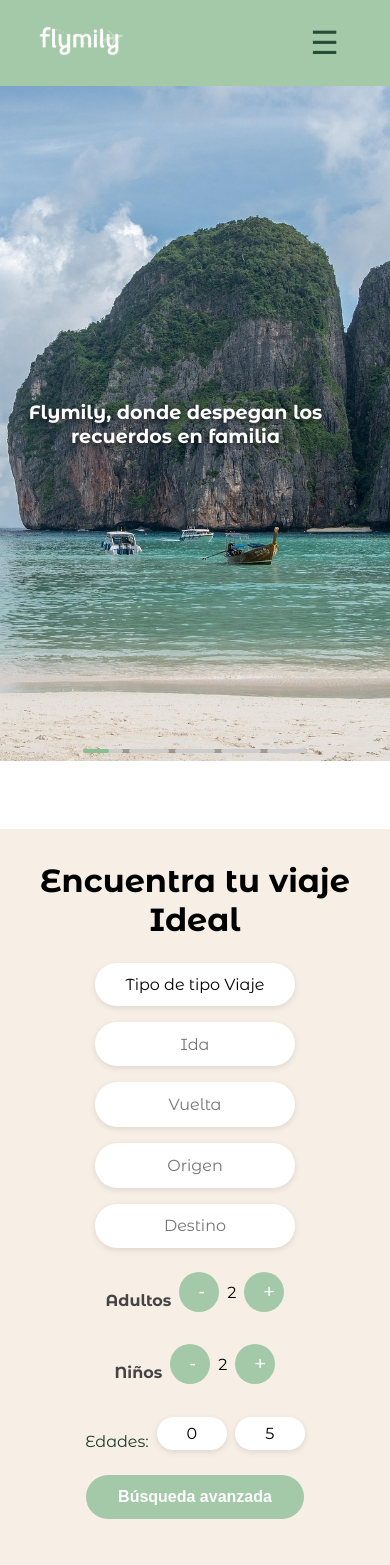
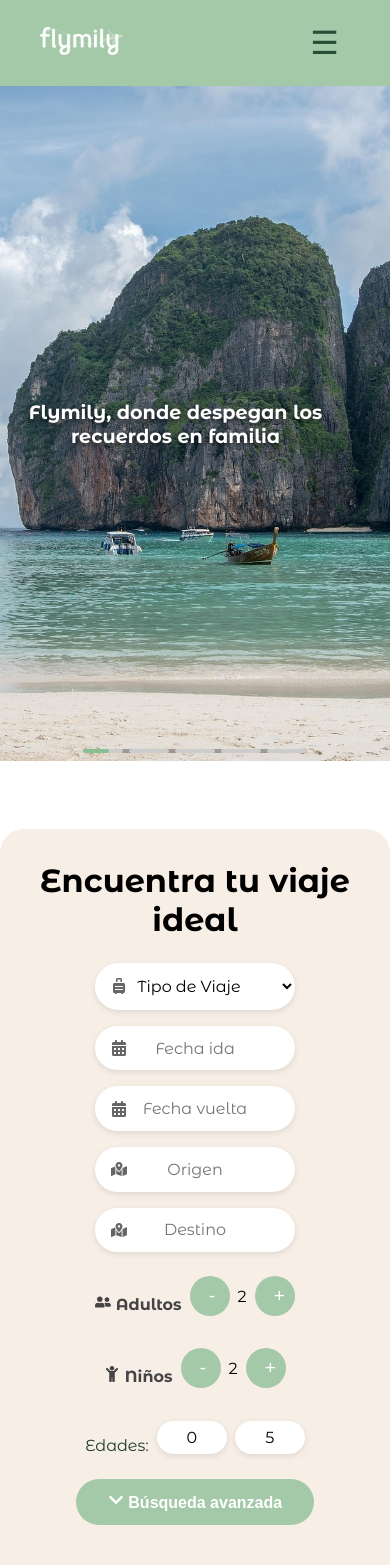
Before and after one commit to Flymily/Flymily-FE, a React (Vite) app: page / in a window 390 px wide. Shown: the top 1565 px of the page. Built offline with nearby package versions, Linux system fonts and the light colour scheme.

Commit message:
add icons to the search engine, change font, photos, home page, optional contact phone number, edit mega menu

```diff
--- a/src/components/navbar/Navbar.module.css
+++ b/src/components/navbar/Navbar.module.css
@@ -66,7 +66,7 @@
   position: fixed;
   top: 0;
   right: 0;
-  width: 80%;
+  width: 40%;
   height: 100vh;
   background-color: #d8ebd8;
   padding: 2rem;
--- a/src/pages/buscador/Buscador.jsx
+++ b/src/pages/buscador/Buscador.jsx
@@ -2,6 +2,32 @@ import React, { useState } from "react";
 import DatePicker from "react-datepicker";
 import "react-datepicker/dist/react-datepicker.css";
 import styles from "./Buscador.module.css";
+import {
+  FaRegMoon,
+  FaCalendarAlt,
+  FaMapMarkedAlt,
+  FaUserFriends,
+  FaChild,
+  FaSearch,
+  FaChevronDown,
+  FaChevronUp,
+  FaSuitcaseRolling
+} from "react-icons/fa";
+
+const InputConIcono = React.forwardRef(({ value, onClick, placeholder }, ref) => (
+  <div className={styles.inputGroup} onClick={onClick}>
+    <FaCalendarAlt className={styles.iconInside} />
+    <input
+      type="text"
+      value={value}
+      onClick={onClick}
+      placeholder={placeholder}
+      ref={ref}
+      readOnly
+      className={styles.inputWithIcon}
+    />
+  </div>
+));
 
 const Buscador = () => {
   const [tipoViaje, setTipoViaje] = useState("");
@@ -17,14 +43,17 @@ const Buscador = () => {
   return (
     <section className={styles.buscadorContainer}>
       <form className={styles.formulario}>
-        <h1 className={styles.titulo}>Encuentra tu viaje Ideal</h1>
+        <h1 className={styles.titulo}>Encuentra tu viaje ideal</h1>
+
         <div className={styles.filaPrincipal}>
+          <div className={styles.inputGroup}>
+            <FaSuitcaseRolling className={styles.iconInside} />
             <select
-            className={styles.selectInput}
+              className={styles.inputWithIcon}
               value={tipoViaje}
               onChange={(e) => setTipoViaje(e.target.value)}
             >
-            <option value="">Tipo de tipo Viaje</option>
+              <option value="">Tipo de Viaje</option>
               <option value="safari">Safari</option>
               <option value="nieve">Nieve</option>
               <option value="montania">Montaña</option>
@@ -33,80 +62,65 @@ const Buscador = () => {
               <option value="ruta">Ruta en coche</option>
               <option value="inspiracion">Busco inspiración</option>
             </select>
+          </div>
+
           <DatePicker
             selected={startDate}
-            onChange={(date) => {
-              console.log("Fecha de ida:", date?.toISOString().split("T")[0]);
-              setStartDate(date);
-            }}
+            onChange={(date) => setStartDate(date)}
             selectsStart
             startDate={startDate}
             endDate={endDate}
-            placeholderText="Ida"
-            className={styles.dateInput}
+            placeholderText="Fecha ida"
+            customInput={<InputConIcono />}
           />
 
           <DatePicker
             selected={endDate}
-            onChange={(date) => {
-              console.log(
-                "Fecha de vuelta:",
-                date?.toISOString().split("T")[0]
-              );
-              setEndDate(date);
-            }}
+            onChange={(date) => setEndDate(date)}
             selectsEnd
             startDate={startDate}
             endDate={endDate}
             minDate={startDate}
-            placeholderText="Vuelta"
-            className={styles.dateInput}
+            placeholderText="Fecha vuelta"
+            customInput={<InputConIcono />}
           />
 
+          <div className={styles.inputGroup}>
+            <FaMapMarkedAlt className={styles.iconInside} />
             <input
               type="text"
               placeholder="Origen"
               value={origen}
               onChange={(e) => setOrigen(e.target.value)}
-            className={styles.textInput}
+              className={styles.inputWithIcon}
             />
+          </div>
 
+          <div className={styles.inputGroup}>
+            <FaMapMarkedAlt className={styles.iconInside} />
             <input
               type="text"
               placeholder="Destino"
               value={destino}
               onChange={(e) => setDestino(e.target.value)}
-            className={styles.textInput}
+              className={styles.inputWithIcon}
             />
+          </div>
         </div>
 
         <div className={styles.personasEdad}>
           <div className={styles.counter}>
-            <label>Adultos</label>
-            <button
-              type="button"
-              onClick={() => setAdultos(Math.max(1, adultos - 1))}
-            >
-              -
-            </button>
+            <label><FaUserFriends /> Adultos</label>
+            <button type="button" onClick={() => setAdultos(Math.max(1, adultos - 1))}>-</button>
             <span>{adultos}</span>
-            <button type="button" onClick={() => setAdultos(adultos + 1)}>
-              +
-            </button>
+            <button type="button" onClick={() => setAdultos(adultos + 1)}>+</button>
           </div>
 
           <div className={styles.counter}>
-            <label>Niños</label>
-            <button
-              type="button"
-              onClick={() => setNinos(Math.max(0, niños - 1))}
-            >
-              -
-            </button>
+            <label><FaChild /> Niños</label>
+            <button type="button" onClick={() => setNinos(Math.max(0, niños - 1))}>-</button>
             <span>{niños}</span>
-            <button type="button" onClick={() => setNinos(niños + 1)}>
-              +
-            </button>
+            <button type="button" onClick={() => setNinos(niños + 1)}>+</button>
           </div>
         </div>
 
@@ -125,9 +139,7 @@ const Buscador = () => {
                 className={styles.edadesInput}
               >
                 {Array.from({ length: 18 }, (_, j) => (
-                  <option key={j} value={j}>
-                    {j}
-                  </option>
+                  <option key={j} value={j}>{j}</option>
                 ))}
               </select>
             ))}
@@ -139,7 +151,7 @@ const Buscador = () => {
           className={styles.advancedToggle}
           onClick={() => setMostrarAvanzado(!mostrarAvanzado)}
         >
-          {mostrarAvanzado ? "Ocultar búsqueda avanzada" : "Búsqueda avanzada"}
+          {mostrarAvanzado ? <><FaChevronUp /> Ocultar</> : <><FaChevronDown /> Búsqueda avanzada</>}
         </button>
 
         {mostrarAvanzado && (
@@ -169,8 +181,9 @@ const Buscador = () => {
             />
           </div>
         )}
+
         <button type="submit" className={styles.botonBuscar}>
-          Buscar
+          <FaSearch /> Buscar
         </button>
       </form>
     </section>
--- a/src/pages/buscador/Buscador.module.css
+++ b/src/pages/buscador/Buscador.module.css
@@ -4,7 +4,9 @@
 }
 .formulario {
     background-color: #f7efe6;
+    border-radius: 1.5rem;
     padding: 2rem;
+    max-width: 1355px;
     margin: 4rem auto;
     display: flex;
     flex-direction: column;
@@ -175,6 +177,36 @@ input[type="number"]::-webkit-outer-spin-button {
     background-color: #3b8b74;
   }
 
+  .inputGroup {
+  position: relative;
+  width: 100%;
+  max-width: 200px;
+}
+
+.inputWithIcon {
+  width: 100%;
+  padding: 0.8rem 1rem 0.8rem 2.5rem;
+  border: none;
+  border-radius: 2rem;
+  background-color: white;
+  font-size: 1rem;
+  box-shadow: 0 2px 6px rgba(0, 0, 0, 0.1);
+  font-family: 'Montserrat Alternates', sans-serif;
+  text-align: left;
+
+}
+
+.iconInside {
+  position: absolute;
+  top: 50%;
+  left: 1rem;
+  transform: translateY(-50%);
+  font-size: 1rem;
+  color: #666;
+  pointer-events: none;
+}
+
+
 @media (max-width: 768px) {
     .filaPrincipal,
     .filtrosAvanzados,
--- a/src/pages/contacto/Contacto.jsx
+++ b/src/pages/contacto/Contacto.jsx
@@ -59,11 +59,10 @@ const Contacto = () => {
         </label>
 
         <label>
-          Teléfono:
+          Teléfono (opcional):
           <input
             type="tel"
             {...register('telefono', {
-              required: 'El teléfono es obligatorio',
               pattern: {
                 value: /^\d{9}$/,
                 message: 'Debe tener 9 dígitos',
@@ -73,7 +72,6 @@ const Contacto = () => {
           />
           {errors.telefono && <span className={styles.error}>{errors.telefono.message}</span>}
         </label>
-
         <label>
           Correo electrónico:
           <input
--- a/src/pages/home/Home.module.css
+++ b/src/pages/home/Home.module.css
@@ -21,7 +21,7 @@
 .centeredText {
   font-family: "Montserrat Alternates", sans-serif;
   color: #fff;
-  font-size: 2.2rem;
+  font-size: 5rem;
   text-align: center;
   text-shadow: 0 2px 6px rgba(0, 0, 0, 0.6);
 }
```
Lines whose indentation alone changed are shown as unchanged.
